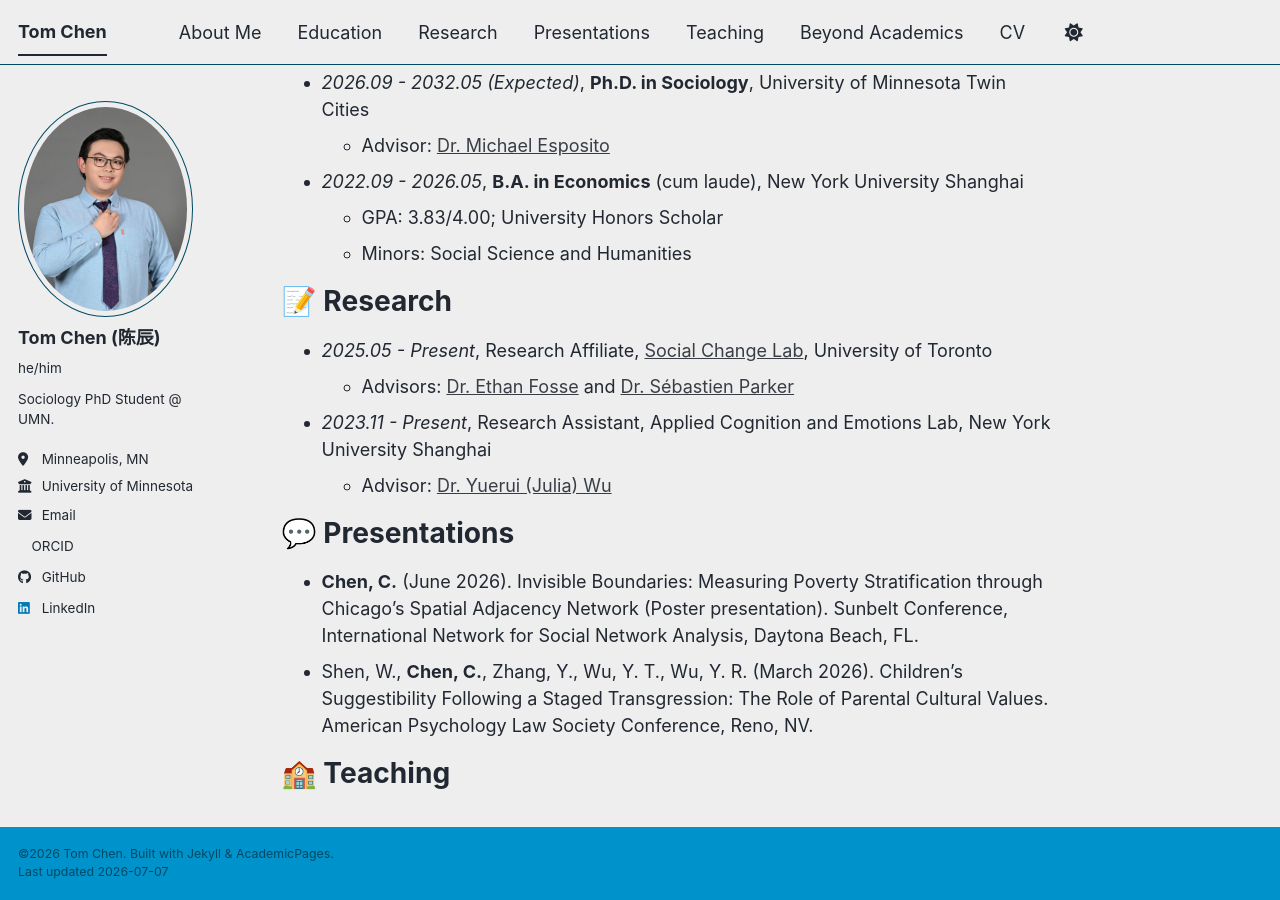
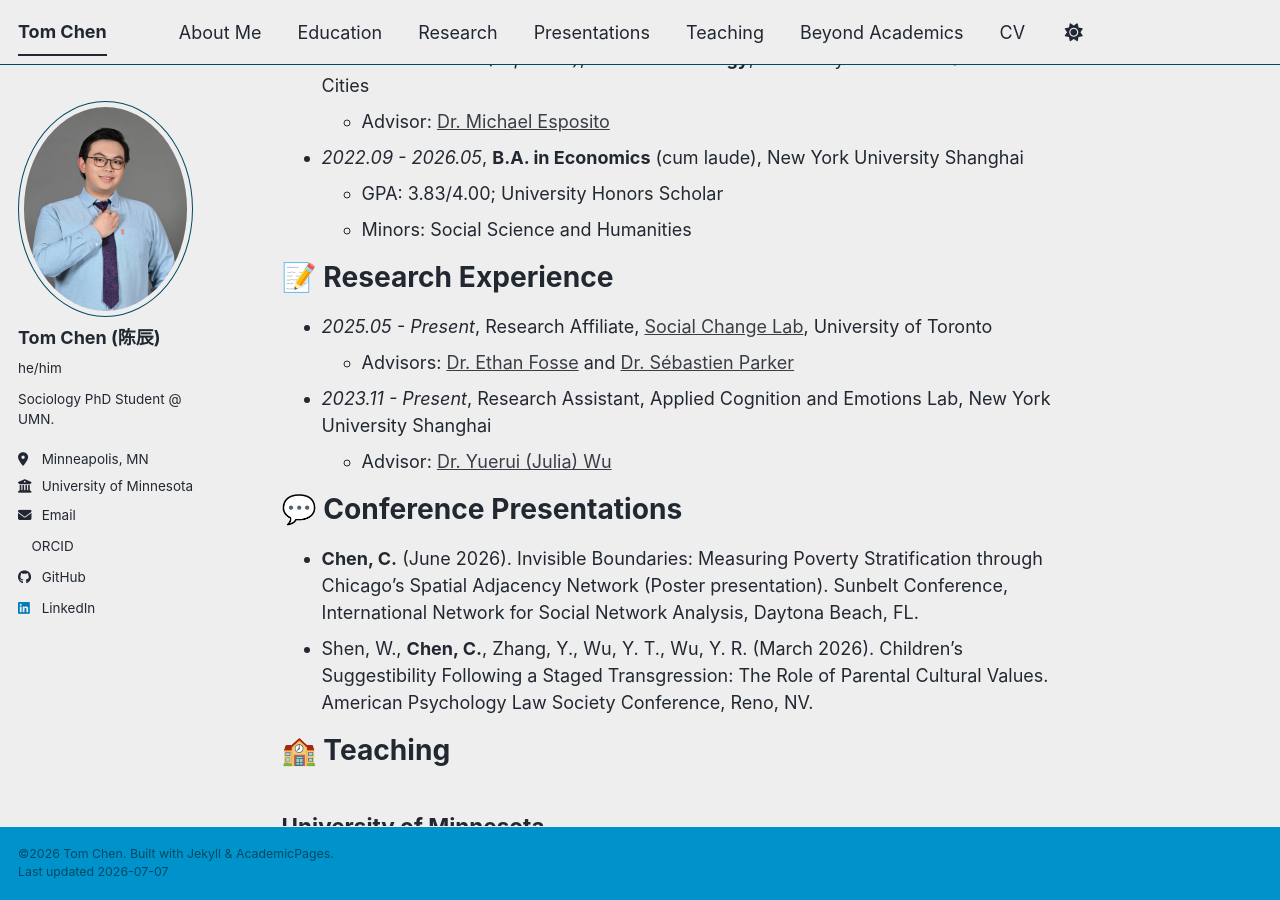
Before and after one commit to tomchenchen/tomchenchen.github.io, a Jekyll site: the page built from _pages/about.md, in a window 1280 px wide and 900 px high, scrolled down 432 px. Built offline with Jekyll 4.4.1, drawn with Linux system fonts in a browser that asks for light colours; a style sheet for code colours, icons or effects is not loaded.

Commit message:
Update about.md

```diff
--- a/_pages/about.md
+++ b/_pages/about.md
@@ -15,43 +15,40 @@ redirect_from:
 {% endif %}
 {% assign url = gsDataBaseUrl | append: "google-scholar-stats/gs_data_shieldsio.json" %}
 
-<span class='anchor' id='about-me'></span>
-
-# 👋 About Me
+# 👋 About Me {#about-me}
 My name is Tom Chen (陈辰). I am a first-year Ph.D. student in Sociology at the University of Minnesota Twin Cities. I obtained my B.A. in Economics from NYU Shanghai, with double minors in Social Science and Humanities.
 
 My research agenda lies at the intersection of urban sociology, political sociology, and social inequality. I am particularly interested in the spatial organization of public health inequality and poverty across global cities, as well as ideological polarization and political behavior. More broadly, I seek to understand how social, political, and spatial processes interact to shape patterns of inequality.
 
-# 📖 Education
+# 📖 Education {#education}
 - *2026.09 - 2032.05 (Expected)*, **Ph.D. in Sociology**, University of Minnesota Twin Cities
   - Advisor: [Dr. Michael Esposito](https://cla.umn.edu/about/directory/profile/mesposit)
 - *2022.09 - 2026.05*, **B.A. in Economics** (cum laude), New York University Shanghai
   - GPA: 3.83/4.00; University Honors Scholar
   - Minors: Social Science and Humanities
 
-# 📝 Research
+# 📝 Research Experience {#research}
 - *2025.05 - Present*, Research Affiliate, [Social Change Lab](https://www.utsc.utoronto.ca/labs/socialchange/), University of Toronto
   - Advisors: [Dr. Ethan Fosse](https://www.sociology.utoronto.ca/people/directories/all-faculty/ethan-fosse) and [Dr. Sébastien Parker](https://islandscholar.ca/people/separker)
 - *2023.11 - Present*, Research Assistant, Applied Cognition and Emotions Lab, New York University Shanghai
   - Advisor: [Dr. Yuerui (Julia) Wu](https://shanghai.nyu.edu/academics/faculty/directory/yuerui-wu)
 
-# 💬 Presentations
+# 💬 Conference Presentations {#presentations}
 - **Chen, C.** (June 2026). Invisible Boundaries: Measuring Poverty Stratification through Chicago’s Spatial Adjacency Network (Poster presentation). Sunbelt Conference, International Network for Social Network Analysis, Daytona Beach, FL.
 - Shen, W., **Chen, C.**, Zhang, Y., Wu, Y. T., Wu, Y. R. (March 2026). Children’s Suggestibility Following a Staged Transgression: The Role of Parental Cultural Values. American Psychology Law Society Conference, Reno, NV.
 
-# 🏫 Teaching
+# 🏫 Teaching {#teaching}
 ## University of Minnesota
 - **Teaching Assistant**, *Social Statistics* (Fall 2026)
   - Instructor: Michael Esposito
   - Will serve as a Graduate Teaching Assistant for the 3000-level undergraduate Social Statistics course.
   - Will lead 2 weekly lab sections and support over 50 students in statistical programming and quantitative analysis.
-
 ## Other Teaching Experience
 - Private English Tutor, English for High School Student (Jun–Aug 2026)
 - English Tutor, NYU Shanghai Facilities Management Staff (Feb–May 2024)
 - Assistant English Tutor, TOEFL & IELTS Division, New Oriental Education (Jan–Feb 2023)
 
-# 📷 Beyond Academics
+# 📷 Beyond Academics {#beyond-academics}
 Outside of academia, I enjoy following elections and public affairs, particularly in North America and Taiwan. I also enjoy photography, swimming, and playing badminton.
 
 Born and raised in Shanghai, China, I remain a die-hard fan of [Shanghai Shenhua FC](https://www.instagram.com/shenhuafc_official) in the Chinese Super League. I also follow English football (soccer) closely and am a proud supporter of [Arsenal FC](https://www.arsenal.com/) in the Premier League.
```
